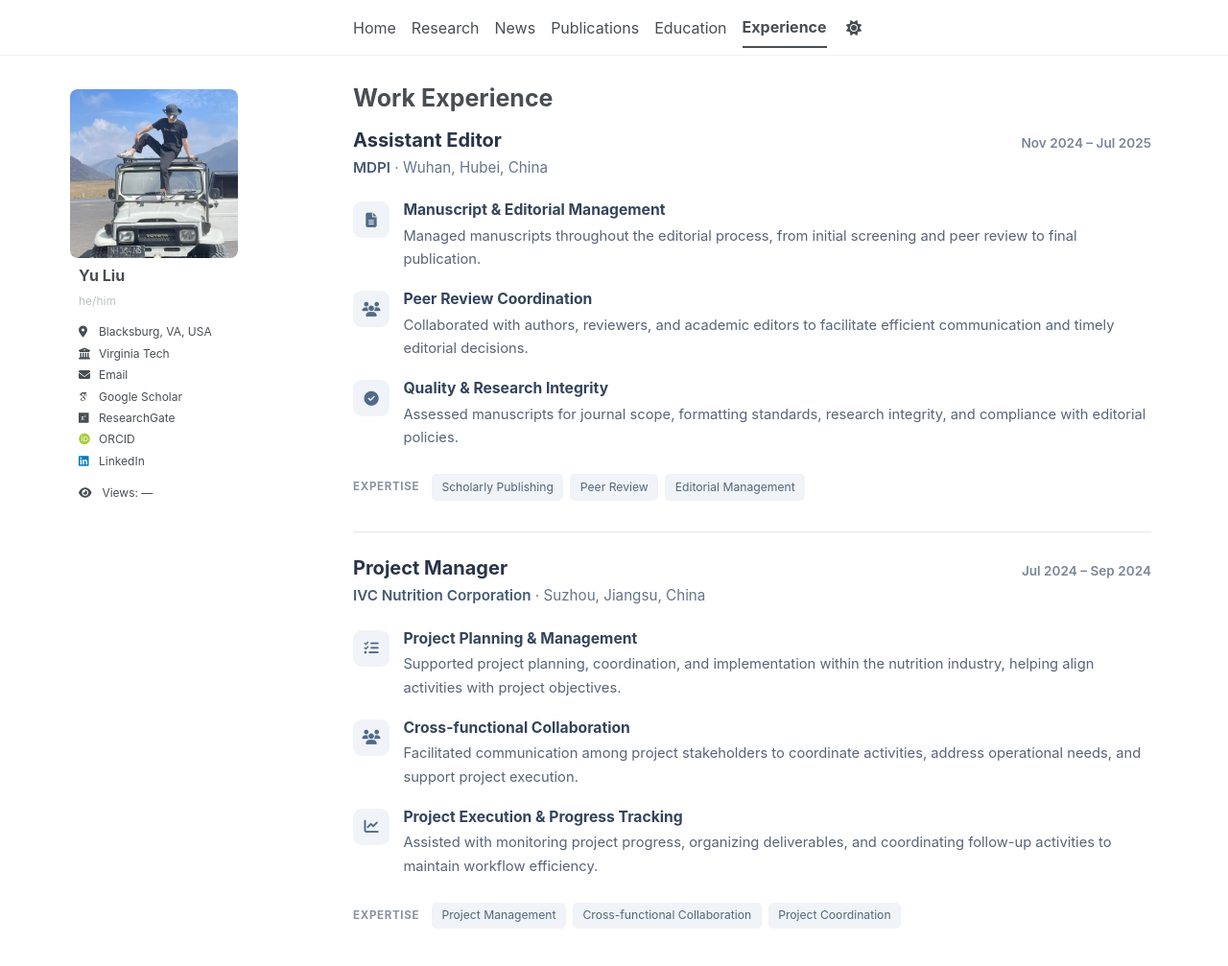
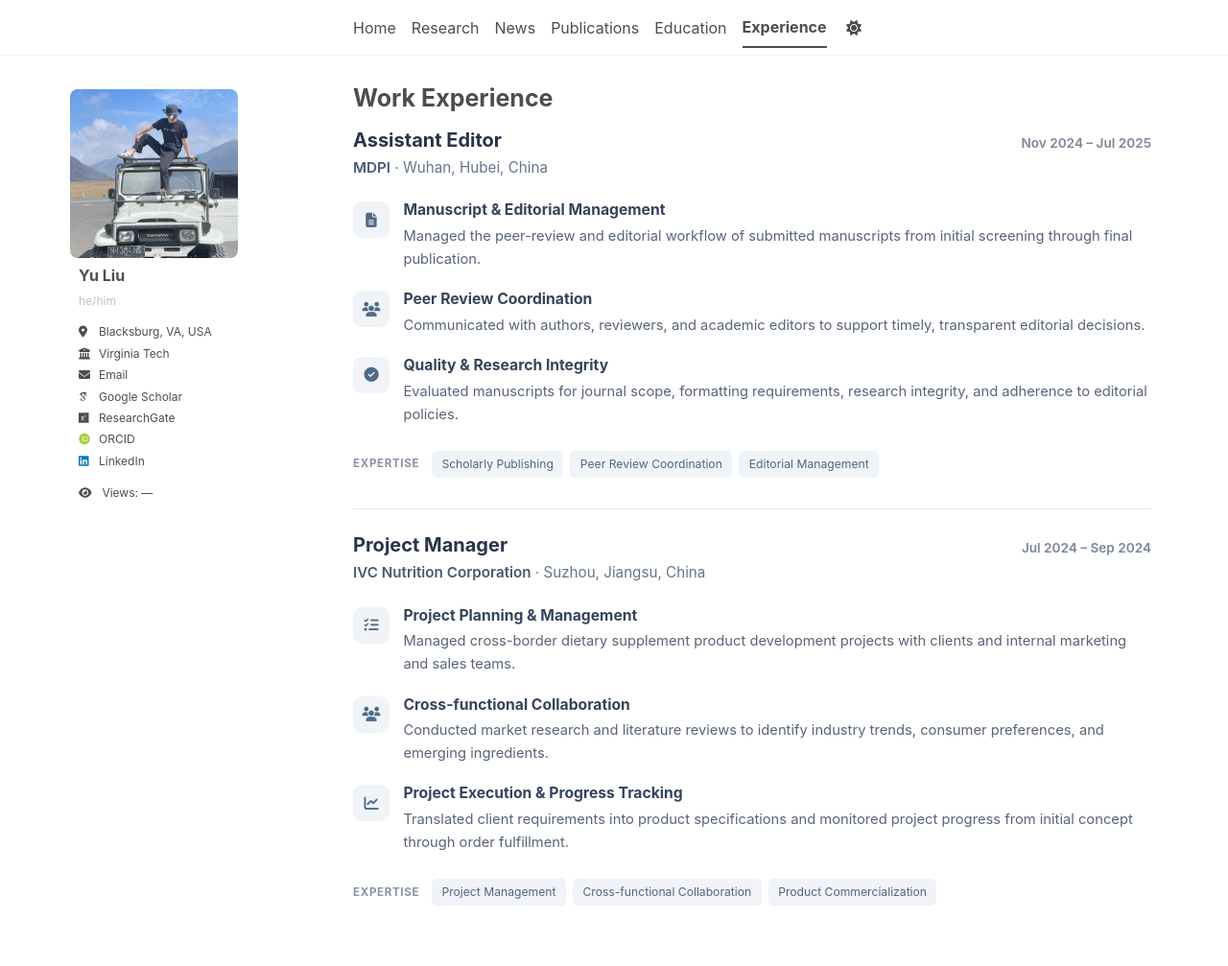
Before and after one commit to yuliu0322/yuliu0322.github.io, a Jekyll site: the page built from _pages/experience.md, in a window 1280 px wide and 1072 px high. Shown: the top 1007 px of the window at 96% size. Built offline with Jekyll 4.4.1, drawn with Linux system fonts in a browser that asks for light colours; some web fonts are replaced; a script bundle is joined from its source files by our own code; library files that are not in the unit come from our copies.

Commit message:
Update experience.md

```diff
--- a/_pages/experience.md
+++ b/_pages/experience.md
@@ -227,9 +227,7 @@ author_profile: true
         <div class="experience-content">
           <h3>Manuscript &amp; Editorial Management</h3>
           <p>
-            Managed manuscripts throughout the editorial
-            process, from initial screening and peer review
-            to final publication.
+            Managed the peer-review and editorial workflow of submitted manuscripts from initial screening through final publication.
           </p>
         </div>
       </div>
@@ -241,9 +239,7 @@ author_profile: true
         <div class="experience-content">
           <h3>Peer Review Coordination</h3>
           <p>
-            Collaborated with authors, reviewers, and
-            academic editors to facilitate efficient
-            communication and timely editorial decisions.
+            Communicated with authors, reviewers, and academic editors to support timely, transparent editorial decisions.
           </p>
         </div>
       </div>
@@ -255,9 +251,7 @@ author_profile: true
         <div class="experience-content">
           <h3>Quality &amp; Research Integrity</h3>
           <p>
-            Assessed manuscripts for journal scope,
-            formatting standards, research integrity,
-            and compliance with editorial policies.
+            Evaluated manuscripts for journal scope, formatting requirements, research integrity, and adherence to editorial policies.
           </p>
         </div>
       </div>
@@ -267,7 +261,7 @@ author_profile: true
     <div class="experience-expertise">
       <span class="expertise-label">EXPERTISE</span>
       <span class="expertise-tag">Scholarly Publishing</span>
-      <span class="expertise-tag">Peer Review</span>
+      <span class="expertise-tag">Peer Review Coordination</span>
       <span class="expertise-tag">Editorial Management</span>
     </div>
 
@@ -300,9 +294,7 @@ author_profile: true
         <div class="experience-content">
           <h3>Project Planning &amp; Management</h3>
           <p>
-            Supported project planning, coordination,
-            and implementation within the nutrition industry,
-            helping align activities with project objectives.
+            Managed cross-border dietary supplement product development projects with clients and internal marketing and sales teams.
           </p>
         </div>
       </div>
@@ -314,10 +306,7 @@ author_profile: true
         <div class="experience-content">
           <h3>Cross-functional Collaboration</h3>
           <p>
-            Facilitated communication among project
-            stakeholders to coordinate activities,
-            address operational needs, and support
-            project execution.
+            Conducted market research and literature reviews to identify industry trends, consumer preferences, and emerging ingredients.
           </p>
         </div>
       </div>
@@ -329,10 +318,7 @@ author_profile: true
         <div class="experience-content">
           <h3>Project Execution &amp; Progress Tracking</h3>
           <p>
-            Assisted with monitoring project progress,
-            organizing deliverables, and coordinating
-            follow-up activities to maintain workflow
-            efficiency.
+            Translated client requirements into product specifications and monitored project progress from initial concept through order fulfillment.
           </p>
         </div>
       </div>
@@ -343,7 +329,7 @@ author_profile: true
       <span class="expertise-label">EXPERTISE</span>
       <span class="expertise-tag">Project Management</span>
       <span class="expertise-tag">Cross-functional Collaboration</span>
-      <span class="expertise-tag">Project Coordination</span>
+      <span class="expertise-tag">Product Commercialization</span>
     </div>
 
   </section>
```
